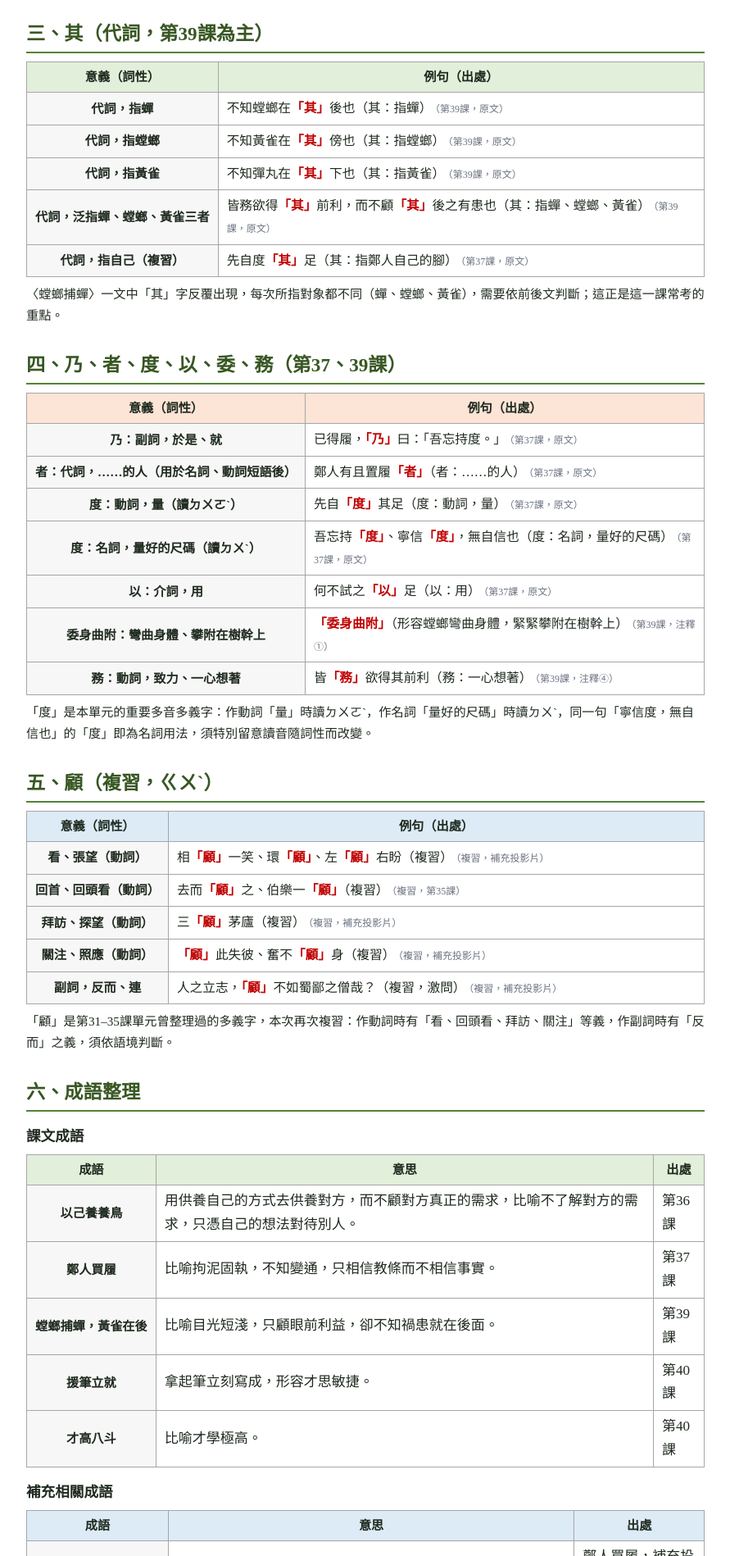
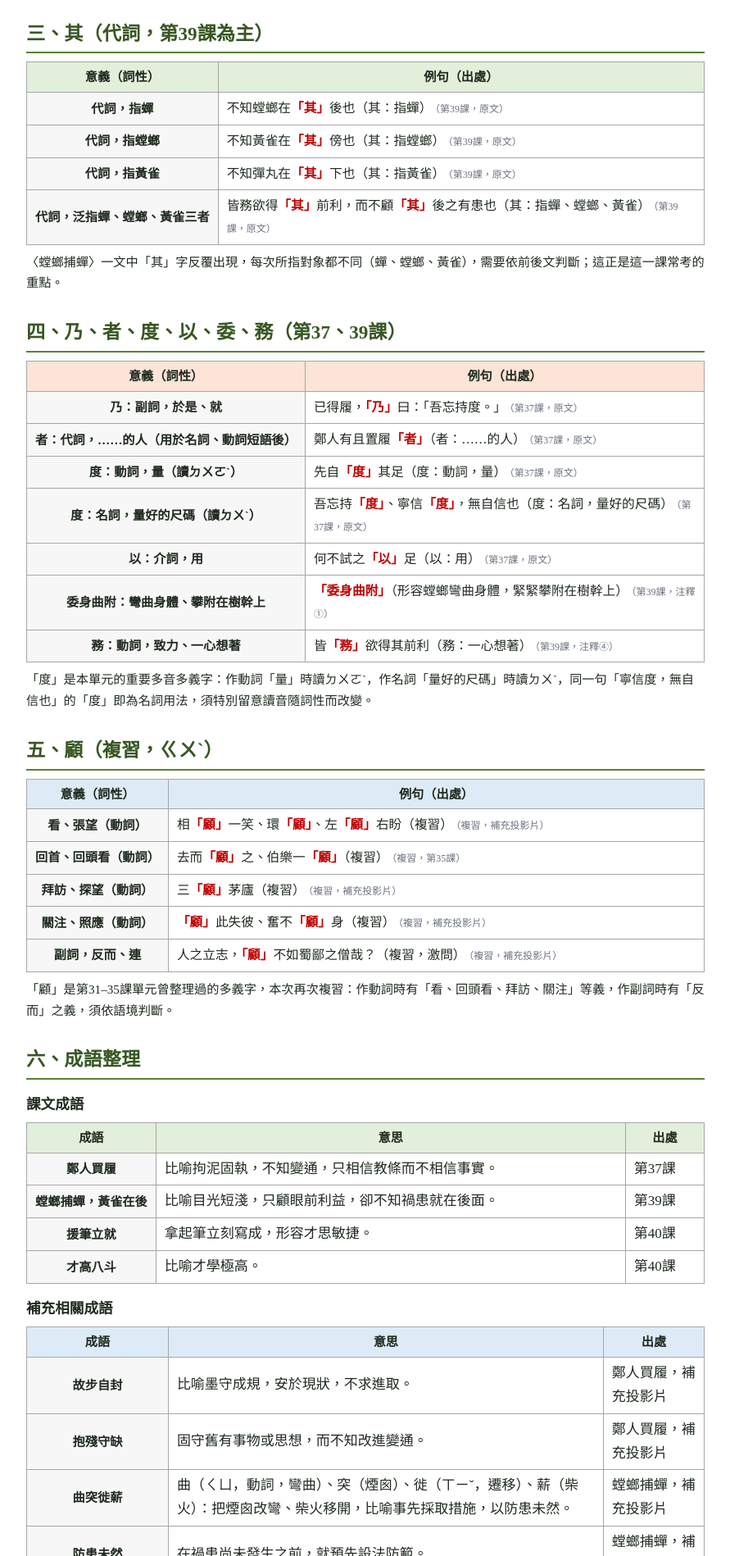
Before and after one commit to charyvalis/guwen-jindu-36-40, a plain HTML site: page index.html in a window 1280 px wide. Shown: the part 986-2884 px from the top of the page at 82% size, without its empty margins (194-1085 px from the left). Drawn offline with Linux system fonts and the light colour scheme.

Commit message:
修訂：移除其（指自己）與以己養養鳥；補充成語、屨履屣、短暫時間詞組

```diff
--- a/index.html
+++ b/index.html
@@ -144,7 +144,7 @@
 <div class="tablewrap"><table class="meaning blue"><thead><tr><th>意義（詞性）</th><th>例句（出處）</th></tr></thead><tbody><tr><th scope="row">連詞，轉折（卻、但）</th><td><div class="ex">螳螂委身曲附，欲取蟬，<span class="hl">「而」</span>不知黃雀在其傍也<span class="src">（第39課，原文）</span></div><div class="ex">此三者皆務欲得其前利，<span class="hl">「而」</span>不顧其後之有患也<span class="src">（第39課，原文）</span></div><div class="ex">黃雀延頸，欲啄螳螂，<span class="hl">「而」</span>不知彈丸在其下也<span class="src">（第39課，原文）</span></div></td></tr></tbody></table></div>
 <p class="note">「而」是常見連詞，須依前後文意判斷是「轉折」（譯作「卻、但」）等用法；〈螳螂捕蟬〉中三個「而不知」的「而」都是轉折用法，強調三者只顧眼前利益，卻不知禍患將至。</p>
 <h2>三、其（代詞，第39課為主）</h2>
-<div class="tablewrap"><table class="meaning "><thead><tr><th>意義（詞性）</th><th>例句（出處）</th></tr></thead><tbody><tr><th scope="row">代詞，指蟬</th><td><div class="ex">不知螳螂在<span class="hl">「其」</span>後也（其：指蟬）<span class="src">（第39課，原文）</span></div></td></tr><tr><th scope="row">代詞，指螳螂</th><td><div class="ex">不知黃雀在<span class="hl">「其」</span>傍也（其：指螳螂）<span class="src">（第39課，原文）</span></div></td></tr><tr><th scope="row">代詞，指黃雀</th><td><div class="ex">不知彈丸在<span class="hl">「其」</span>下也（其：指黃雀）<span class="src">（第39課，原文）</span></div></td></tr><tr><th scope="row">代詞，泛指蟬、螳螂、黃雀三者</th><td><div class="ex">皆務欲得<span class="hl">「其」</span>前利，而不顧<span class="hl">「其」</span>後之有患也（其：指蟬、螳螂、黃雀）<span class="src">（第39課，原文）</span></div></td></tr><tr><th scope="row">代詞，指自己（複習）</th><td><div class="ex">先自度<span class="hl">「其」</span>足（其：指鄭人自己的腳）<span class="src">（第37課，原文）</span></div></td></tr></tbody></table></div>
+<div class="tablewrap"><table class="meaning "><thead><tr><th>意義（詞性）</th><th>例句（出處）</th></tr></thead><tbody><tr><th scope="row">代詞，指蟬</th><td><div class="ex">不知螳螂在<span class="hl">「其」</span>後也（其：指蟬）<span class="src">（第39課，原文）</span></div></td></tr><tr><th scope="row">代詞，指螳螂</th><td><div class="ex">不知黃雀在<span class="hl">「其」</span>傍也（其：指螳螂）<span class="src">（第39課，原文）</span></div></td></tr><tr><th scope="row">代詞，指黃雀</th><td><div class="ex">不知彈丸在<span class="hl">「其」</span>下也（其：指黃雀）<span class="src">（第39課，原文）</span></div></td></tr><tr><th scope="row">代詞，泛指蟬、螳螂、黃雀三者</th><td><div class="ex">皆務欲得<span class="hl">「其」</span>前利，而不顧<span class="hl">「其」</span>後之有患也（其：指蟬、螳螂、黃雀）<span class="src">（第39課，原文）</span></div></td></tr></tbody></table></div>
 <p class="note">〈螳螂捕蟬〉一文中「其」字反覆出現，每次所指對象都不同（蟬、螳螂、黃雀），需要依前後文判斷；這正是這一課常考的重點。</p>
 <h2>四、乃、者、度、以、委、務（第37、39課）</h2>
 <div class="tablewrap"><table class="meaning orange"><thead><tr><th>意義（詞性）</th><th>例句（出處）</th></tr></thead><tbody><tr><th scope="row">乃：副詞，於是、就</th><td><div class="ex">已得履，<span class="hl">「乃」</span>曰：「吾忘持度。」<span class="src">（第37課，原文）</span></div></td></tr><tr><th scope="row">者：代詞，……的人（用於名詞、動詞短語後）</th><td><div class="ex">鄭人有且置履<span class="hl">「者」</span>（者：……的人）<span class="src">（第37課，原文）</span></div></td></tr><tr><th scope="row">度：動詞，量（讀ㄉㄨㄛˋ）</th><td><div class="ex">先自<span class="hl">「度」</span>其足（度：動詞，量）<span class="src">（第37課，原文）</span></div></td></tr><tr><th scope="row">度：名詞，量好的尺碼（讀ㄉㄨˋ）</th><td><div class="ex">吾忘持<span class="hl">「度」</span>、寧信<span class="hl">「度」</span>，無自信也（度：名詞，量好的尺碼）<span class="src">（第37課，原文）</span></div></td></tr><tr><th scope="row">以：介詞，用</th><td><div class="ex">何不試之<span class="hl">「以」</span>足（以：用）<span class="src">（第37課，原文）</span></div></td></tr><tr><th scope="row">委身曲附：彎曲身體、攀附在樹幹上</th><td><div class="ex"><span class="hl">「委身曲附」</span>（形容螳螂彎曲身體，緊緊攀附在樹幹上）<span class="src">（第39課，注釋①）</span></div></td></tr><tr><th scope="row">務：動詞，致力、一心想著</th><td><div class="ex">皆<span class="hl">「務」</span>欲得其前利（務：一心想著）<span class="src">（第39課，注釋④）</span></div></td></tr></tbody></table></div>
@@ -156,9 +156,9 @@
 <section id="idioms">
 <h2>六、成語整理</h2>
 <h3>課文成語</h3>
-<div class="tablewrap"><table class="meaning "><thead><tr><th>成語</th><th>意思</th><th>出處</th></tr></thead><tbody><tr><th scope="row">以己養養鳥</th><td>用供養自己的方式去供養對方，而不顧對方真正的需求，比喻不了解對方的需求，只憑自己的想法對待別人。</td><td>第36課</td></tr><tr><th scope="row">鄭人買履</th><td>比喻拘泥固執，不知變通，只相信教條而不相信事實。</td><td>第37課</td></tr><tr><th scope="row">螳螂捕蟬，黃雀在後</th><td>比喻目光短淺，只顧眼前利益，卻不知禍患就在後面。</td><td>第39課</td></tr><tr><th scope="row">援筆立就</th><td>拿起筆立刻寫成，形容才思敏捷。</td><td>第40課</td></tr><tr><th scope="row">才高八斗</th><td>比喻才學極高。</td><td>第40課</td></tr></tbody></table></div>
+<div class="tablewrap"><table class="meaning "><thead><tr><th>成語</th><th>意思</th><th>出處</th></tr></thead><tbody><tr><th scope="row">鄭人買履</th><td>比喻拘泥固執，不知變通，只相信教條而不相信事實。</td><td>第37課</td></tr><tr><th scope="row">螳螂捕蟬，黃雀在後</th><td>比喻目光短淺，只顧眼前利益，卻不知禍患就在後面。</td><td>第39課</td></tr><tr><th scope="row">援筆立就</th><td>拿起筆立刻寫成，形容才思敏捷。</td><td>第40課</td></tr><tr><th scope="row">才高八斗</th><td>比喻才學極高。</td><td>第40課</td></tr></tbody></table></div>
 <h3>補充相關成語</h3>
-<div class="tablewrap"><table class="meaning blue"><thead><tr><th>成語</th><th>意思</th><th>出處</th></tr></thead><tbody><tr><th scope="row">故步自封</th><td>比喻墨守成規，安於現狀，不求進取。</td><td>鄭人買履，補充投影片</td></tr><tr><th scope="row">抱殘守缺</th><td>固守舊有事物或思想，而不知改進變通。</td><td>鄭人買履，補充投影片</td></tr><tr><th scope="row">曲突徙薪</th><td>比喻事先採取措施，以防患未然。</td><td>螳螂捕蟬，補充投影片</td></tr><tr><th scope="row">防患未然</th><td>在禍患尚未發生之前，就預先設法防範。</td><td>螳螂捕蟬，補充投影片</td></tr><tr><th scope="row">凡事豫則立，不豫則廢</th><td>比喻事先採取措施，以防患未然；凡事若能事先準備，就能成功，不然就會失敗。</td><td>螳螂捕蟬，補充投影片</td></tr><tr><th scope="row">臨渴掘井、臨陣磨槍</th><td>比喻事到臨頭才倉促準備，為時已晚。</td><td>螳螂捕蟬，補充投影片</td></tr><tr><th scope="row">嘔心瀝血</th><td>形容費盡心思、苦心經營。</td><td>李賀作詩，補充投影片</td></tr></tbody></table></div>
+<div class="tablewrap"><table class="meaning blue"><thead><tr><th>成語</th><th>意思</th><th>出處</th></tr></thead><tbody><tr><th scope="row">故步自封</th><td>比喻墨守成規，安於現狀，不求進取。</td><td>鄭人買履，補充投影片</td></tr><tr><th scope="row">抱殘守缺</th><td>固守舊有事物或思想，而不知改進變通。</td><td>鄭人買履，補充投影片</td></tr><tr><th scope="row">曲突徙薪</th><td>曲（ㄑㄩ，動詞，彎曲）、突（煙囪）、徙（ㄒㄧˇ，遷移）、薪（柴火）：把煙囪改彎、柴火移開，比喻事先採取措施，以防患未然。</td><td>螳螂捕蟬，補充投影片</td></tr><tr><th scope="row">防患未然</th><td>在禍患尚未發生之前，就預先設法防範。</td><td>螳螂捕蟬，補充投影片</td></tr><tr><th scope="row">凡事豫則立，不豫則廢</th><td>比喻事先採取措施，以防患未然；凡事若能事先準備，就能成功，不然就會失敗。</td><td>螳螂捕蟬，補充投影片</td></tr><tr><th scope="row">臨渴掘井、臨陣磨槍</th><td>比喻事到臨頭才倉促準備，為時已晚。</td><td>螳螂捕蟬，補充投影片</td></tr><tr><th scope="row">螻蟻尚且偷生</th><td>連螻蟻都貪生怕死、愛惜生命，何況是萬物之靈的人；比喻人要愛惜生命，不可輕生。</td><td>魯侯養鳥，隨堂練習</td></tr><tr><th scope="row">天無絕人之路</th><td>比喻人在困境中，總會有出路。</td><td>魯侯養鳥，隨堂練習</td></tr><tr><th scope="row">人為財死，鳥為食亡</th><td>人為了錢財而拚命，鳥為了食物而喪命，形容人為利益不顧一切。</td><td>魯侯養鳥，隨堂練習</td></tr><tr><th scope="row">宰相肚裡能撐船</th><td>形容人度量寬大，能容忍別人。</td><td>吳生勢利，補充投影片</td></tr><tr><th scope="row">嘔心瀝血</th><td>形容費盡心思、苦心經營。</td><td>李賀作詩，補充投影片</td></tr></tbody></table></div>
 <h3>字詞辨析相關成語</h3>
 <div class="tablewrap"><table class="meaning orange"><thead><tr><th>成語</th><th>意思</th><th>出處</th></tr></thead><tbody><tr><th scope="row">草屨、如履薄冰、棄若敝屣</th><td>「屨」「履」「屣」皆為「鞋」之古稱；如履薄冰比喻戒慎恐懼，棄若敝屣比喻毫不珍惜地丟棄。</td><td>鄭人買履，補充投影片</td></tr><tr><th scope="row">不落俗套、獨具（獨樹）一幟</th><td>形容作品有創意、風格獨特，不與人相同。</td><td>李賀作詩，補充投影片</td></tr></tbody></table></div>
 </section>
@@ -169,9 +169,11 @@
 <p class="note">原文：昔者海鳥止於魯郊，魯侯御而觴之於廟，奏九韶以為樂，具太牢以為膳。鳥乃眩視憂悲，不敢食一臠，不敢飲一杯，三日而死。此以己養養鳥也，非以鳥養養鳥也。</p><p class="note">從前有一隻海鳥飛落在魯國都城的郊外，魯侯把牠當作神鳥，親自把牠迎接到太廟裡，用最隆重的禮節款待牠：為牠演奏〈九韶〉樂曲，準備牛、羊、豬三牲齊備的太牢給牠吃。</p><p class="note">海鳥卻因此頭暈目眩、驚恐憂傷，不敢吃一塊肉，也不敢喝一杯酒，三天後就死了。</p><p class="note">魯侯是用「養活自己的方式」去養鳥，而不是用「適合鳥的方式」去養鳥，所以好心反而害了海鳥；成語「以己養養鳥」即比喻不顧對方真正的需求，只憑自己的想法待人。</p><p class="note">本文結構為「先敘後議」：先敘述魯侯養鳥的經過，再以「此以己養養鳥也，非以鳥養養鳥也」作結論、點出寓意。相關名句：「己所不欲，勿施於人」（《論語》）、「道不同，不相為謀」（《論語》），都在說明應尊重他人真正的需求與想法，不宜將自己的標準強加在別人身上。</p>
 <h3 class="lesson">第37課　鄭人買履<small>　《韓非子》</small></h3>
 <div class="tablewrap"><table class="meaning "><thead><tr><th>詞語</th><th>意思</th></tr></thead><tbody><tr><th scope="row">且</th><td>將要。</td></tr><tr><th scope="row">置</th><td>購買。</td></tr><tr><th scope="row">履</th><td>鞋。</td></tr><tr><th scope="row">度</th><td>動詞，量，讀ㄉㄨㄛˋ；名詞，量好的尺碼，讀ㄉㄨˋ。</td></tr><tr><th scope="row">坐</th><td>通「座」，座位。</td></tr><tr><th scope="row">操</th><td>拿。</td></tr><tr><th scope="row">持</th><td>拿著。</td></tr><tr><th scope="row">罷</th><td>結束、散去。</td></tr><tr><th scope="row">遂</th><td>於是、終究。</td></tr></tbody></table></div>
+<p class="note" style="border:2px solid #c0392b;border-radius:8px;padding:8px 12px;font-weight:700;background:#fff8e1">屨（ㄐㄩˋ）＝履（ㄌㄩˇ）＝屣（ㄒㄧˇ）＝鞋</p>
 <p class="note">原文：鄭人有且置履者，先自度其足，而置之其坐。至之市，而忘操之。已得履，乃曰：「吾忘持度。」反歸取之。及反，市罷，遂不得履。人曰：「何不試之以足？」曰：「寧信度，無自信也。」</p><p class="note">鄭國有個人想去買鞋，先量好自己腳的尺寸，把量好的尺碼放在座位上，就出發到市集去，卻忘了帶著尺碼。</p><p class="note">到市集買到了鞋，才想起：「我忘記帶量好的尺碼了。」於是立刻回家去拿。等他拿著尺碼再回到市集時，市集已經散了，最後終究沒有買到鞋。</p><p class="note">有人問他：「為什麼不直接用你的腳試穿鞋子呢？」他回答：「我寧可相信量好的尺碼，也不相信自己的腳。」</p><p class="note">成語「鄭人買履」比喻拘泥固執、墨守成規，只相信既定的教條、規矩，卻不知變通、不相信眼前的事實；相關成語「故步自封」「抱殘守缺」，也都用來形容固守舊規矩、不肯改變的人。</p>
 <h3 class="lesson">第38課　吳生勢利<small>　《古今譚概》</small></h3>
 <div class="tablewrap"><table class="meaning "><thead><tr><th>詞語</th><th>意思</th></tr></thead><tbody><tr><th scope="row">趨勢</th><td>趨炎附勢，指巴結依附有權勢的人。</td></tr><tr><th scope="row">廣席</th><td>盛大的宴會。</td></tr><tr><th scope="row">布衣</th><td>平民所穿的布衣，借指平民。</td></tr><tr><th scope="row">揖</th><td>拱手行禮。</td></tr><tr><th scope="row">殊</th><td>非常。</td></tr><tr><th scope="row">私</th><td>悄悄地。</td></tr><tr><th scope="row">乃</th><td>原來是。</td></tr><tr><th scope="row">張伯起</th><td>明朝著名的戲曲作家。</td></tr><tr><th scope="row">已而</th><td>不久之後。</td></tr></tbody></table></div>
+<p class="note" style="border:2px solid #c0392b;border-radius:8px;padding:8px 12px;font-weight:700;background:#fff8e1">短暫的時間：已而＝彈指＝須臾＝轉瞬＝剎（ㄔㄚˋ）那</p>
 <p class="note">導讀（原文因手寫批注較模糊，以下為老師講義整理的內容大意，正式引用時請以課本原文為準）：從前有個人年紀老邁卻極喜歡奉承、依附有權勢的人。有一次他去參加一場盛大的宴會，看到一位穿著平民布衣的人隨後到來，便只是隨意拱了拱手，草率地打了招呼，態度顯得十分傲慢。</p><p class="note">不久之後，他看見主人對這位布衣客人態度十分恭敬，才悄悄向人打聽，原來這人正是當時著名的戲曲作家張伯起。</p><p class="note">吳生這才急忙想要周到、殷勤地重新招呼，並鄭重地向張伯起拱手行禮。張伯起卻笑著對他說：「剛才已經受過你半個揖禮了，現在只要再補上另外半個就好，不必再多勞駕了。」</p><p class="note">本文藉吳生前倨後恭的態度，諷刺趨炎附勢、以貌取人的勢利心態；張伯起的回應則以幽默的方式，不動聲色地點出吳生的勢利與可笑。</p>
 <h3 class="lesson">第39課　螳螂捕蟬<small>　《說苑》</small></h3>
 <div class="tablewrap"><table class="meaning "><thead><tr><th>詞語</th><th>意思</th></tr></thead><tbody><tr><th scope="row">委身曲附</th><td>彎曲身體、攀附在樹幹上。</td></tr><tr><th scope="row">傍</th><td>旁邊。</td></tr><tr><th scope="row">延頸</th><td>伸長脖子。</td></tr><tr><th scope="row">務</th><td>致力、一心想著。</td></tr><tr><th scope="row">前利</th><td>眼前的利益。</td></tr><tr><th scope="row">患</th><td>禍害、災難。</td></tr></tbody></table></div>
```
Also changed, not shown: static.html (+5 -3 lines), 1 other file.
